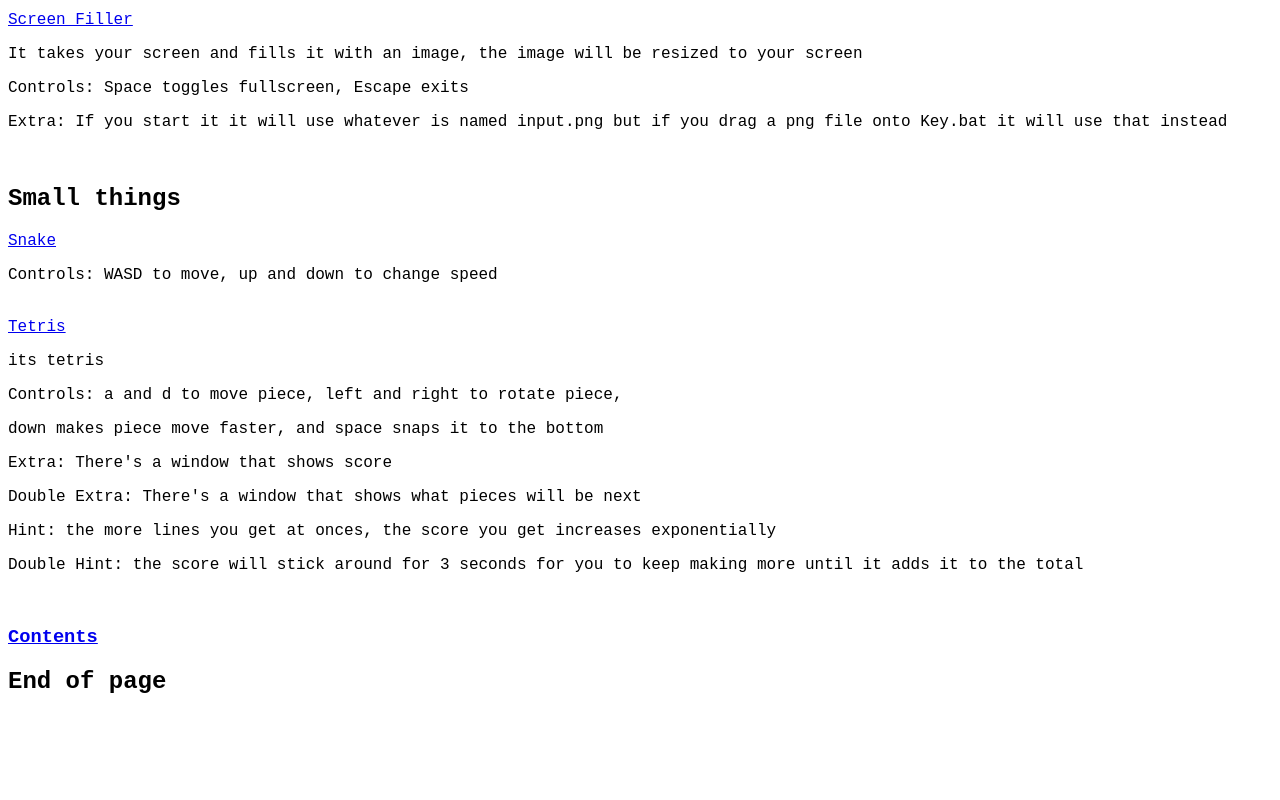
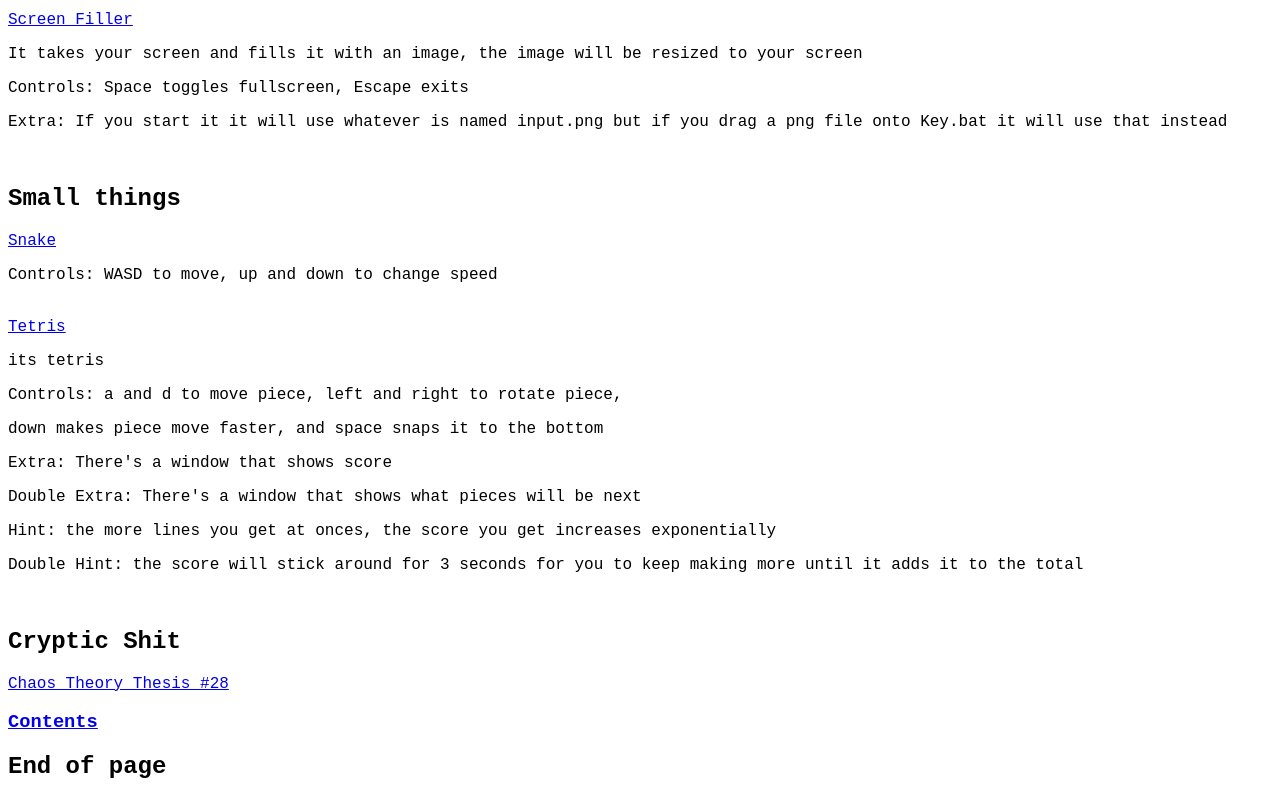
Before and after one commit to Draxx64/Draxx64.github.io, a plain HTML site: page downloads.html in a window 1280 px wide. Shown: the part 1300-2100 px from the top of the page. Before the commit the page ends 2015 px from the top, so only its background shows below. Drawn offline with Linux system fonts and the light colour scheme.

Commit message:
Update downloads.html

```diff
--- a/downloads.html
+++ b/downloads.html
@@ -62,6 +62,9 @@
 		<p> Hint: the more lines you get at onces, the score you get increases exponentially </p>
 		<p> Double Hint: the score will stick around for 3 seconds for you to keep making more until it adds it to the total </p>
 		<br>
+		<h2> Cryptic Shit </h2>
+		<a href="Chaos_Theory_Thesis_28.zip" target="_blank">Chaos Theory Thesis #28</a>
+		<br>
 		<h3><a href="contents.html">Contents</a></h3>
 		<h2>End of page</h2>
     </body>
```
